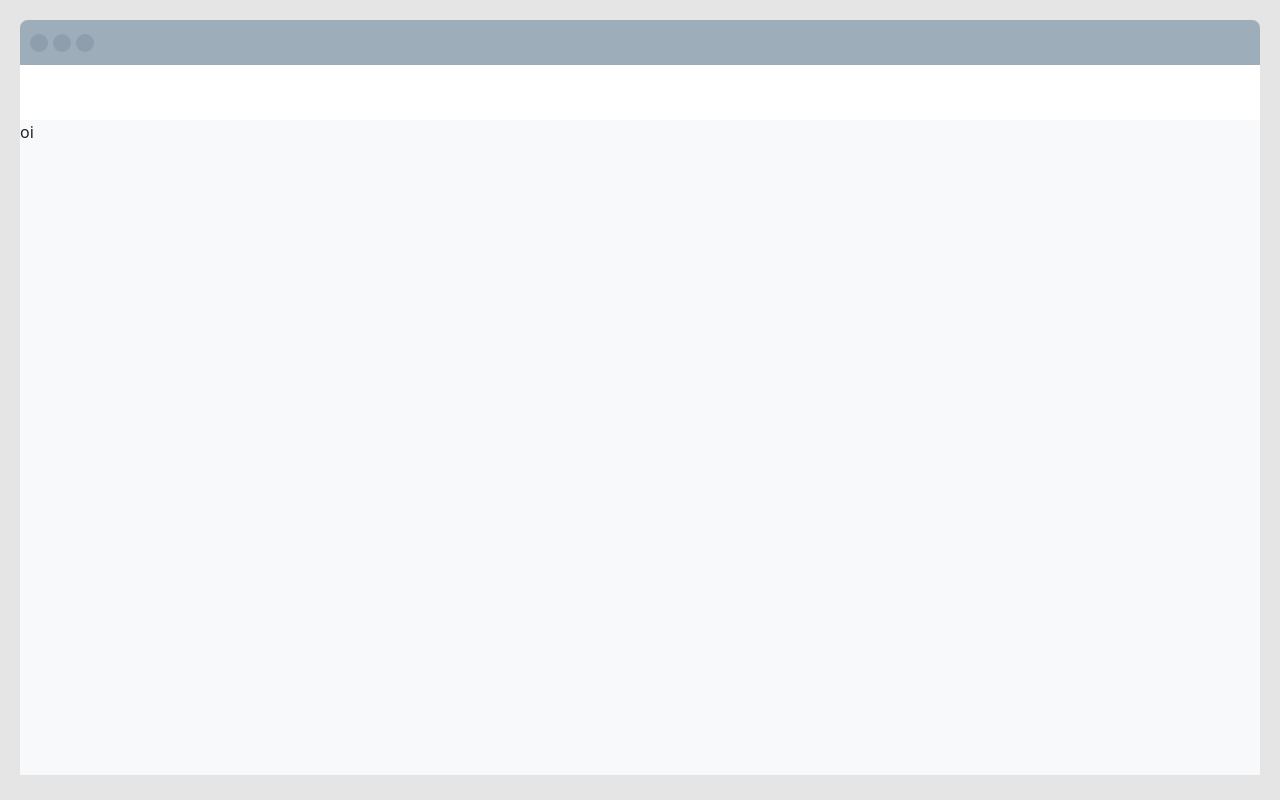
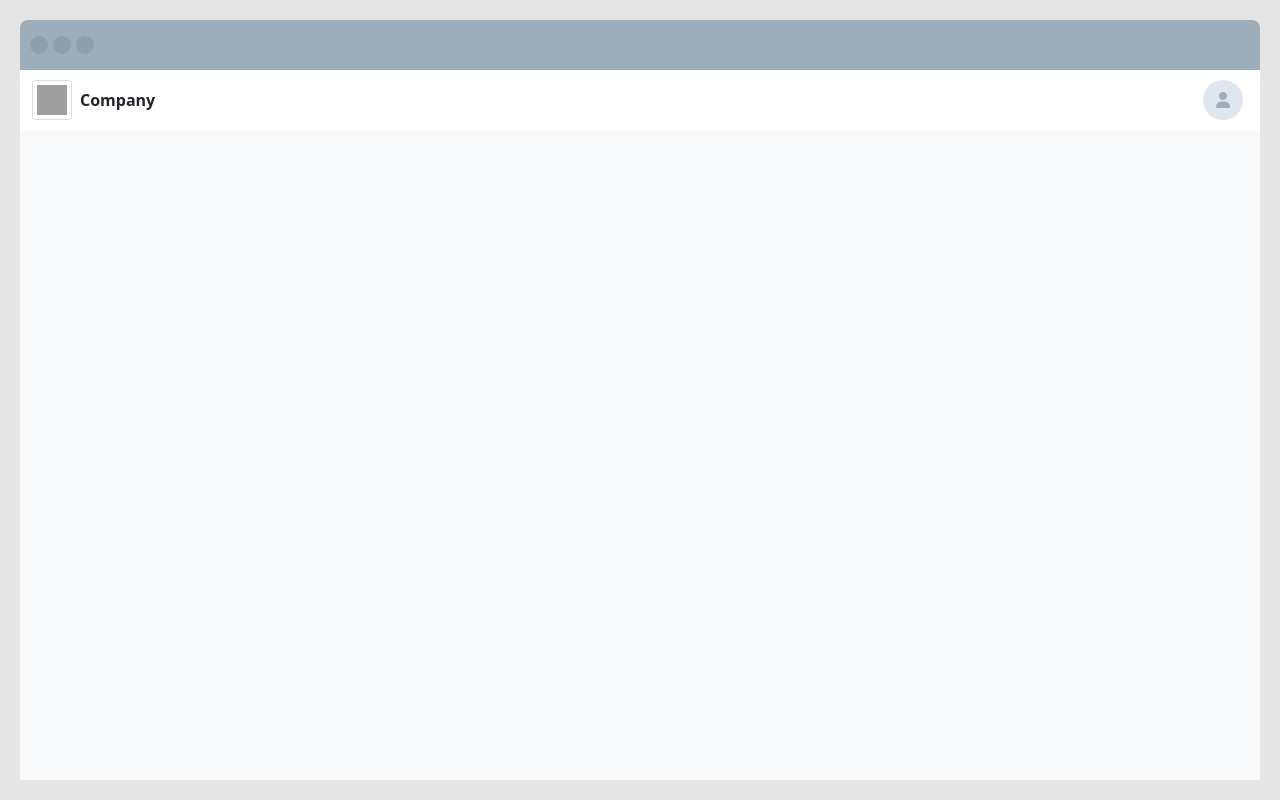
Before and after one commit to rerbertviana/Challenge-Frontend, a Vue app: page / in a window 1280 px wide. Built offline with nearby package versions, Linux system fonts and the light colour scheme; grey boxes are pictures that could not be loaded.

Commit message:
layoutpronto

```diff
--- a/public/index.html
+++ b/public/index.html
@@ -6,6 +6,7 @@
     <meta name="viewport" content="width=device-width,initial-scale=1.0">
     <link rel="icon" href="<%= BASE_URL %>favicon.ico">
     <title><%= htmlWebpackPlugin.options.title %></title>
+    <script src="https://kit.fontawesome.com/66ed8a69a7.js" crossorigin="anonymous"></script>
   </head>
   <body>
     <noscript>
--- a/src/App.vue
+++ b/src/App.vue
@@ -34,13 +34,12 @@
   }
 
   .challenge {
+    padding: 20px;
+    width: 100%;
     height: 100vh;
-  display: grid;
-  grid-template-rows: 120px 1fr;
-  grid-template-columns: 1fr;
-  grid-template-areas:
-    "header"
-    "content"
+    display: flex;
+    flex-direction: column;
+    align-items: center;
   }
 
 </style>
--- /dev/null
+++ b/src/components/content/Search.vue
@@ -0,0 +1,55 @@
+<template>
+    <div>
+        <!-- <el-input placeholder="Searching..." v-model="search" size="large" style="margin-bottom: 30px;">
+            <i slot="prefix" class="el-input__icon el-icon-search"></i>
+        </el-input>
+        <el-table border stripe empty-text="Sem resultados">
+            <el-table-column prop="name" label="Name" sortable></el-table-column>
+            <el-table-column prop="gender" label="Gender"></el-table-column>
+            <el-table-column prop="birth" label="Birth"></el-table-column>
+            <el-table-column label="Actions">
+                <template slot-scope="scope">
+                    <div class="acoes">
+                        <el-button @click="getCarrinho(scope.row)" class="botao">opa</el-button>
+                    </div>
+                </template>
+            </el-table-column>
+        </el-table> -->
+    </div>
+
+</template>
+
+<script>
+
+import axios from 'axios'
+import { baseApiurl } from '@/global'
+
+export default {
+
+    name: 'Search',
+
+    data: function() {
+        return {
+            users: [],
+        }
+    },
+
+    methods: {
+        async getProductUserCategory() {
+            await axios
+            .get(`${baseApiurl}/`)
+            .then(res => this.users = res.data);
+      },
+    }
+
+};
+
+</script>
+
+<style scoped>
+
+    .acoes {
+        display: flex;
+    }
+
+</style>
--- a/src/components/template/Content.vue
+++ b/src/components/template/Content.vue
@@ -1,27 +1,27 @@
 <template>
-
     <div class="content">
-        oi
-            <!-- <router-view> </router-view> -->
-
+        <Search/>
     </div>
-
 </template>
 
 <script>
+import Search from "../content/Search.vue"
+
 export default {
-    name: 'Content'
+    name: 'Content',
+    components: { Search }
 }
 </script>
 
 <style>
 
     .content {
-        margin-left: 20px;
-        margin-right: 20px;
-        margin-bottom: 25px;
-        grid-area: content;
+        padding: 30px;
+        width: 100%;
+        height: 100vh;
         background-color: #F7F9FA;
     }
 
+
+
 </style>
--- a/src/components/template/Header.vue
+++ b/src/components/template/Header.vue
@@ -1,13 +1,18 @@
 <template>
     <div class="header">
-        <div class="linha">
+        <div class="header1">
             <div class="bolinha"></div>
             <div class="bolinha"></div>
             <div class="bolinha"></div>
         </div>
-        <div class="linha2">
+        <b-row class="header2">
+            <b-col style="display:flex; align-items:center;">
+                <div style="width:40px; height: 40px;"><b-img thumbnail fluid src="https://picsum.photos/250/250/?image=54" alt="Image 1"></b-img></div>
+                <span class="fonte" style="margin-left:8px;">Company</span>
+            </b-col>
+            <b-col class="col2"><div class="bolinha2"><i class="fas fa-user ico"></i></div></b-col>
+        </b-row>
 
-        </div>
     </div>
 </template>
 
@@ -20,16 +25,17 @@
 <style>
 
     .header {
-        margin-top: 20px;
-        margin-left: 20px;
-        margin-right: 20px;
-        grid-area: header;
-
-
+        display: flex;
+        flex-direction: column;
+        align-items: center;
+        width: 100%;
+        border-top-left-radius: 8px;
+        border-top-right-radius: 8px;
     }
 
-    .linha {
-        height: 45px;
+    .header1 {
+        width: 100%;
+        height: 50px;
         background-color: #9EADBA;
         border-top-left-radius: 8px;
         border-top-right-radius: 8px;
@@ -38,9 +44,11 @@
         padding-left: 5px;
     }
 
-    .linha2 {
-        height: 100%;
+    .header2 {
+        width: 100%;
         background-color: white;
+        height: 60px;
+        align-items: center;
     }
 
     .bolinha {
@@ -52,10 +60,27 @@
     }
 
     .bolinha2 {
-        width: 45px;
-        height: 45px;
+        display: flex;
+        justify-content: center;
+        align-items: center;
+        width: 40px;
+        height: 40px;
+        margin-right: 5px;
         border-radius: 100%;
         background-color: #DFE6ED;
     }
 
+    .col2 {
+        display: flex;
+        justify-content: flex-end;
+    }
+
+    .ico {
+        color: #9EADBA;
+    }
+
+    .fonte {
+       font-weight: bold;
+    }
+
 </style>
--- /dev/null
+++ b/src/global.js
@@ -0,0 +1 @@
+export const baseApiurl = 'http://localhost:3333'
--- a/src/main.js
+++ b/src/main.js
@@ -1,13 +1,16 @@
 import Vue from 'vue'
 import App from './App.vue'
 
+import ElementUI from 'element-ui';
+import 'element-ui/lib/theme-chalk/index.css';
+
 import { BootstrapVue, IconsPlugin } from 'bootstrap-vue'
-
 import 'bootstrap/dist/css/bootstrap.css'
 import 'bootstrap-vue/dist/bootstrap-vue.css'
 
 Vue.use(BootstrapVue);
 Vue.use(IconsPlugin);
+Vue.use(ElementUI);
 
 Vue.config.productionTip = false
 
```
Lines whose indentation alone changed are shown as unchanged.
